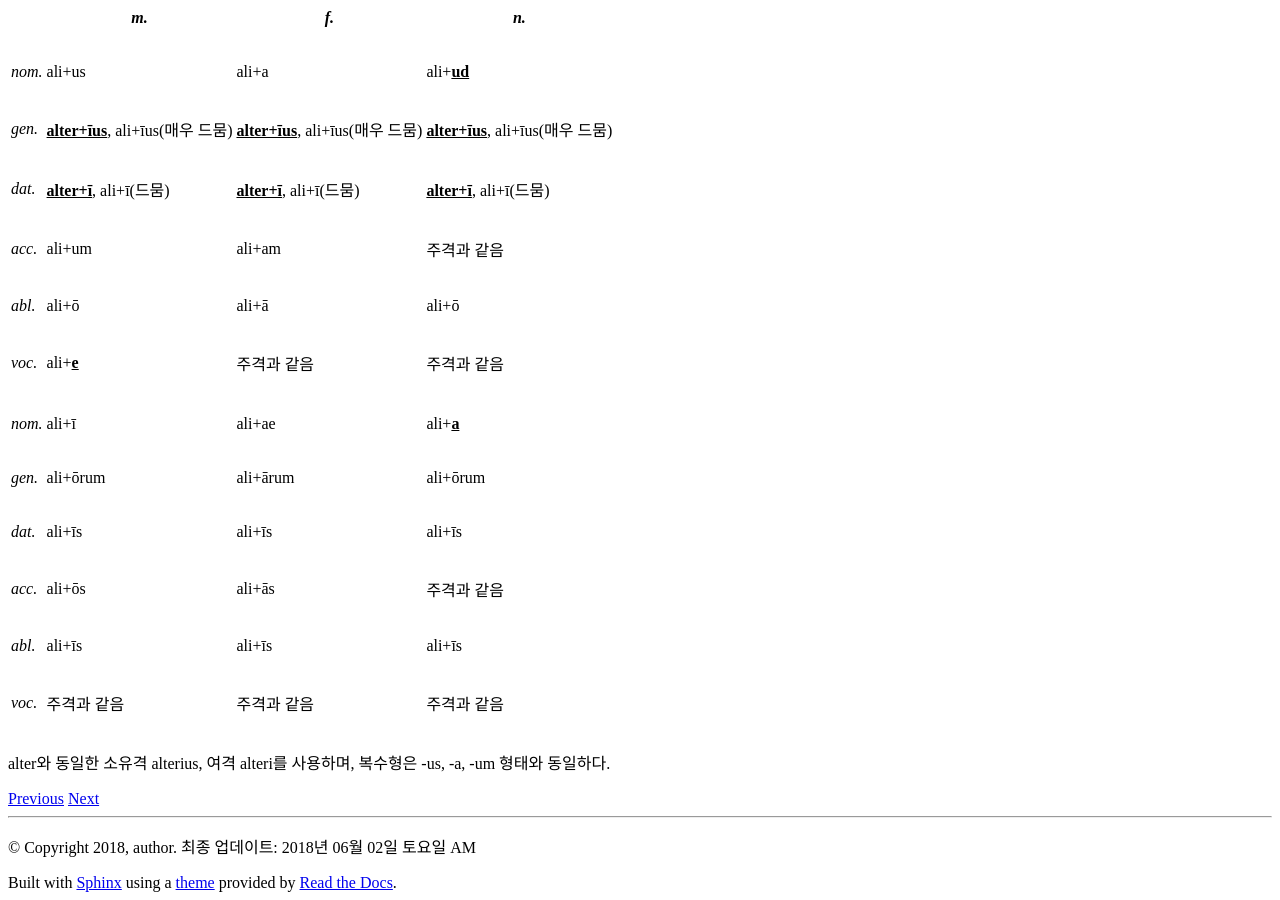
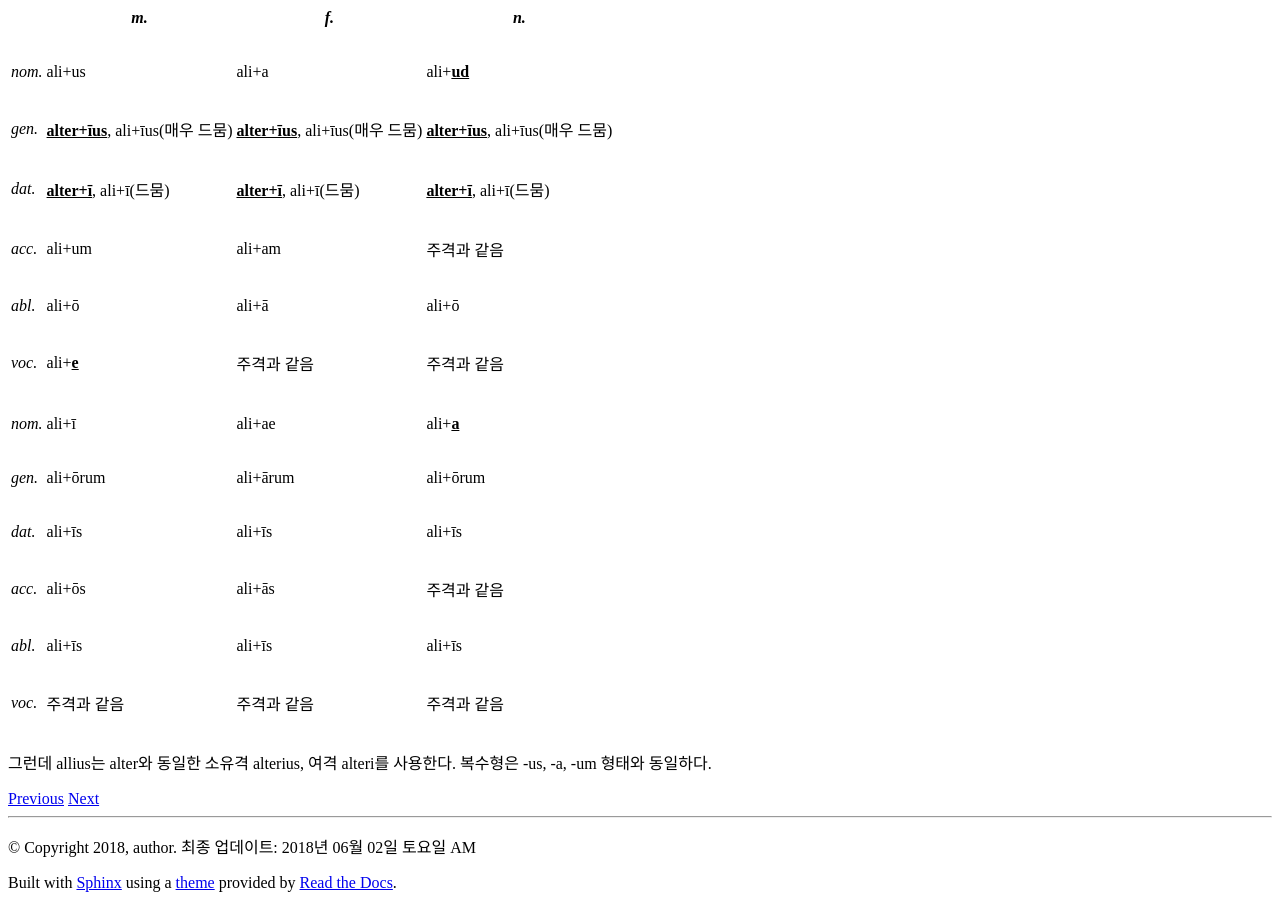
Before and after one commit to kabbala/grammatica_latina, a Sphinx documentation site: the page built from source/declinatio_pronominis.rst, in a window 1280 px wide and 900 px high, scrolled down 17484 px. Built offline with Sphinx 7.4.7 and the Read the Docs theme 2.0.0, drawn with Linux system fonts in a browser that asks for light colours.

Commit message:
allius 설명 수정

```diff
--- a/source/declinatio_pronominis.rst
+++ b/source/declinatio_pronominis.rst
@@ -349,4 +349,4 @@ uter에 후접사 que를 붙인 uterque(둘다 각각, 양쪽 다)는 동일하
    :tsig:`abl.`, "ali+īs", "ali+īs", "ali+īs"
    :tsig:`voc.`, "주격과 같음", "주격과 같음", "주격과 같음"
 
-alter와 동일한 소유격 alterius, 여격 alteri를 사용하며, 복수형은 -us, -a, -um 형태와 동일하다.
+그런데 allius는 alter와 동일한 소유격 alterius, 여격 alteri를 사용한다. 복수형은 -us, -a, -um 형태와 동일하다.
```
